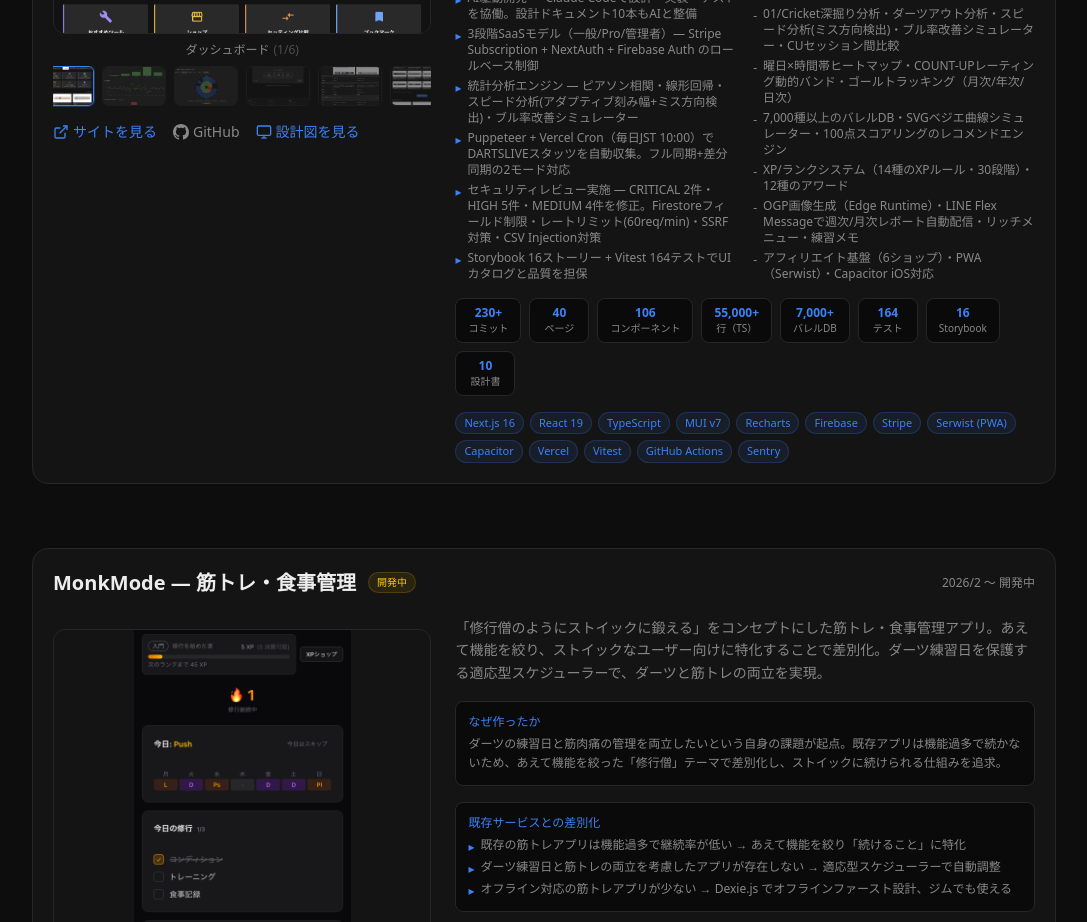
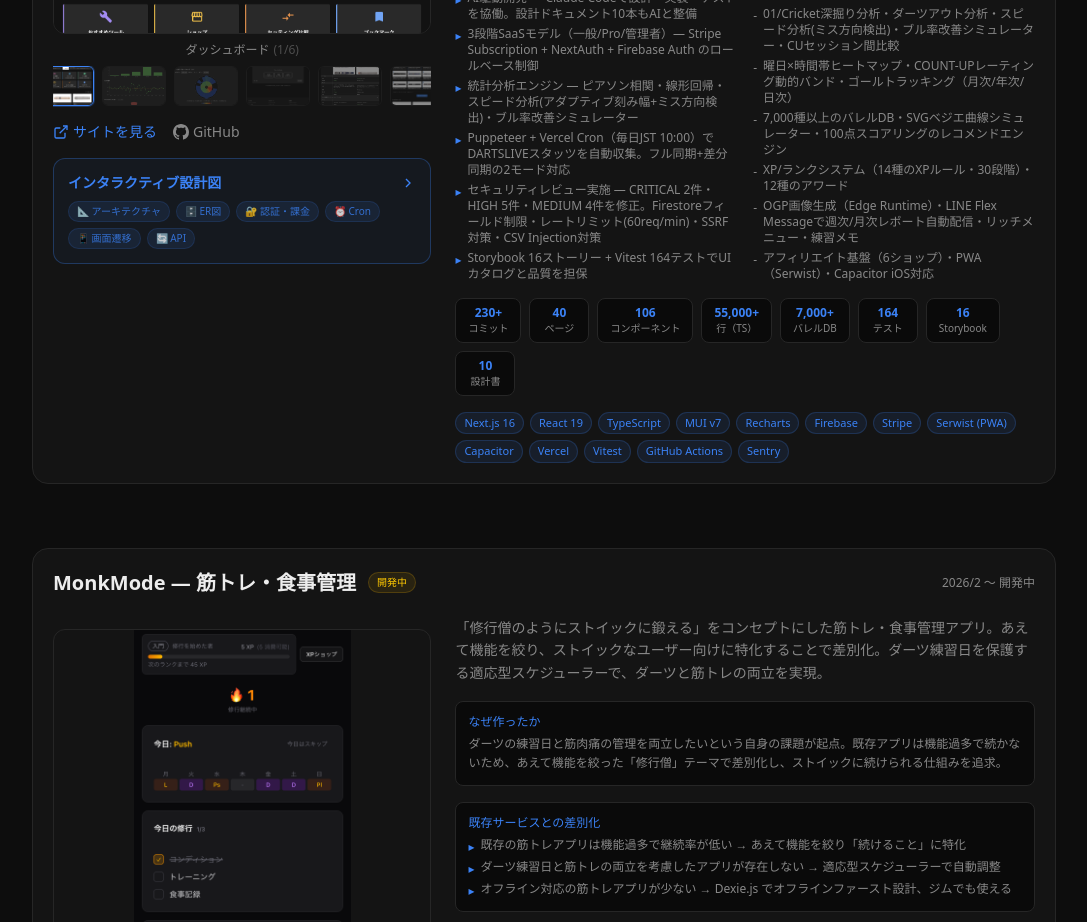
Before and after one commit to seiryuu1215/portfolio, a Next.js app: page / in a window 1280 px wide. Shown: the part 2920-3842 px from the top of the page, without its empty margins (96-1183 px from the left). Built offline with nearby package versions, Linux system fonts and the light colour scheme.

Commit message:
feat: 設計図への導線をバナーカードに変更して目立たせる
Co-Authored-By: Claude Opus 4.6 <noreply@anthropic.com>

```diff
--- a/components/WorksSection.tsx
+++ b/components/WorksSection.tsx
@@ -297,20 +297,31 @@ export default function WorksSection() {
                           GitHub
                         </a>
                       )}
+                    </div>
+
+                    {/* 設計図バナー */}
                     {work.blueprintUrl && (
                       <Link
                         href={work.blueprintUrl}
-                          className="text-sm text-accent hover:text-accent-hover transition-colors flex items-center gap-1"
+                        className="block mt-4 group/bp rounded-xl border border-accent/30 bg-accent/5 hover:bg-accent/10 transition-all p-3.5"
                       >
-                          <svg width="16" height="16" viewBox="0 0 24 24" fill="none" stroke="currentColor" strokeWidth="2">
-                            <rect x="2" y="3" width="20" height="14" rx="2" ry="2" />
-                            <line x1="8" y1="21" x2="16" y2="21" />
-                            <line x1="12" y1="17" x2="12" y2="21" />
+                        <div className="flex items-center justify-between mb-2">
+                          <span className="text-sm font-bold text-accent">
+                            インタラクティブ設計図
+                          </span>
+                          <svg width="16" height="16" viewBox="0 0 24 24" fill="none" stroke="currentColor" strokeWidth="2" className="text-accent group-hover/bp:translate-x-0.5 transition-transform">
+                            <polyline points="9 18 15 12 9 6" />
                           </svg>
-                          設計図を見る
+                        </div>
+                        <div className="flex flex-wrap gap-1.5">
+                          {['📐 アーキテクチャ', '🗄️ ER図', '🔐 認証・課金', '⏰ Cron', '📱 画面遷移', '🔄 API'].map((t) => (
+                            <span key={t} className="px-2 py-0.5 text-[10px] rounded-full bg-accent/10 text-accent/80 border border-accent/15">
+                              {t}
+                            </span>
+                          ))}
+                        </div>
                       </Link>
                     )}
-                    </div>
                   </div>
                 </div>
 
```
Lines whose indentation alone changed are shown as unchanged.
